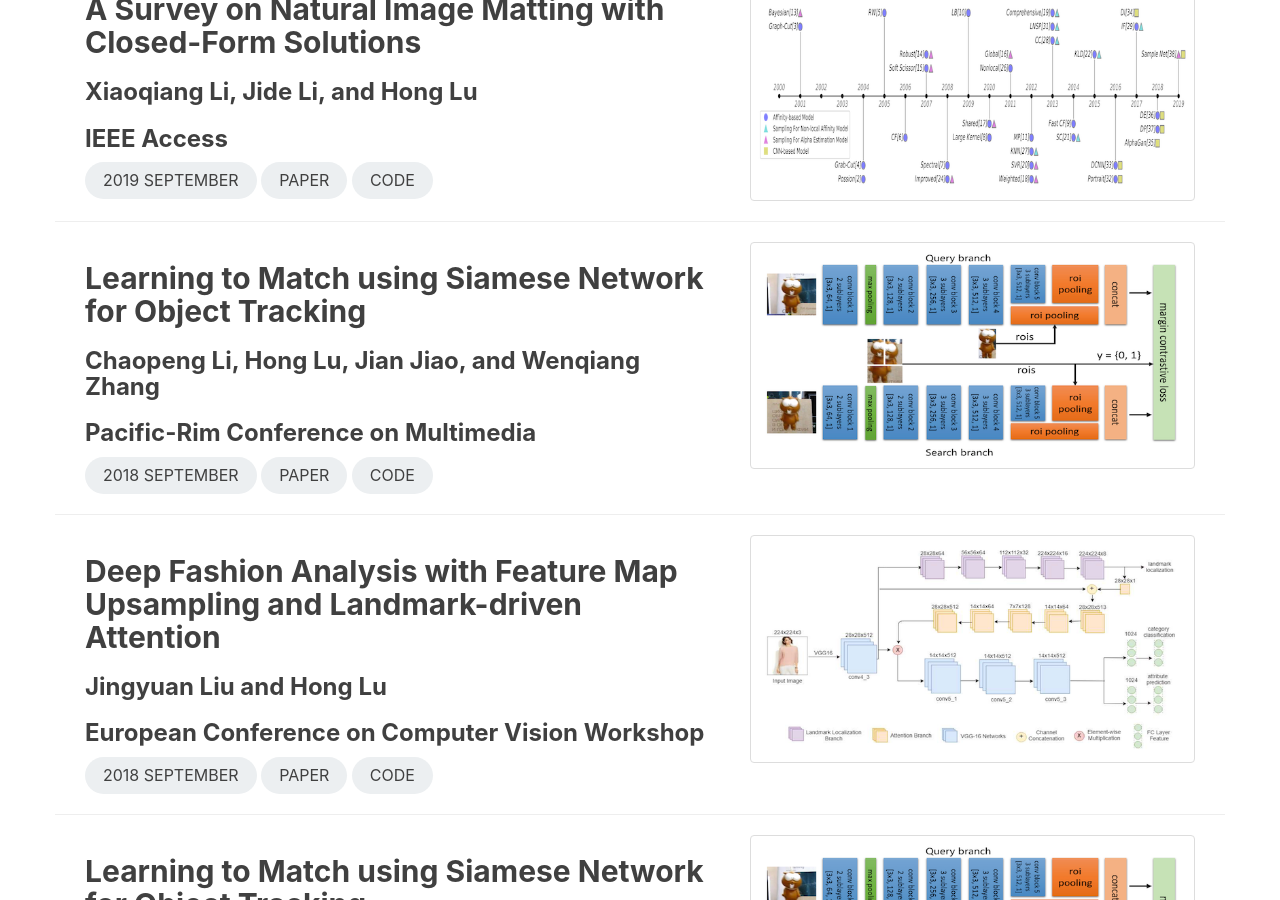
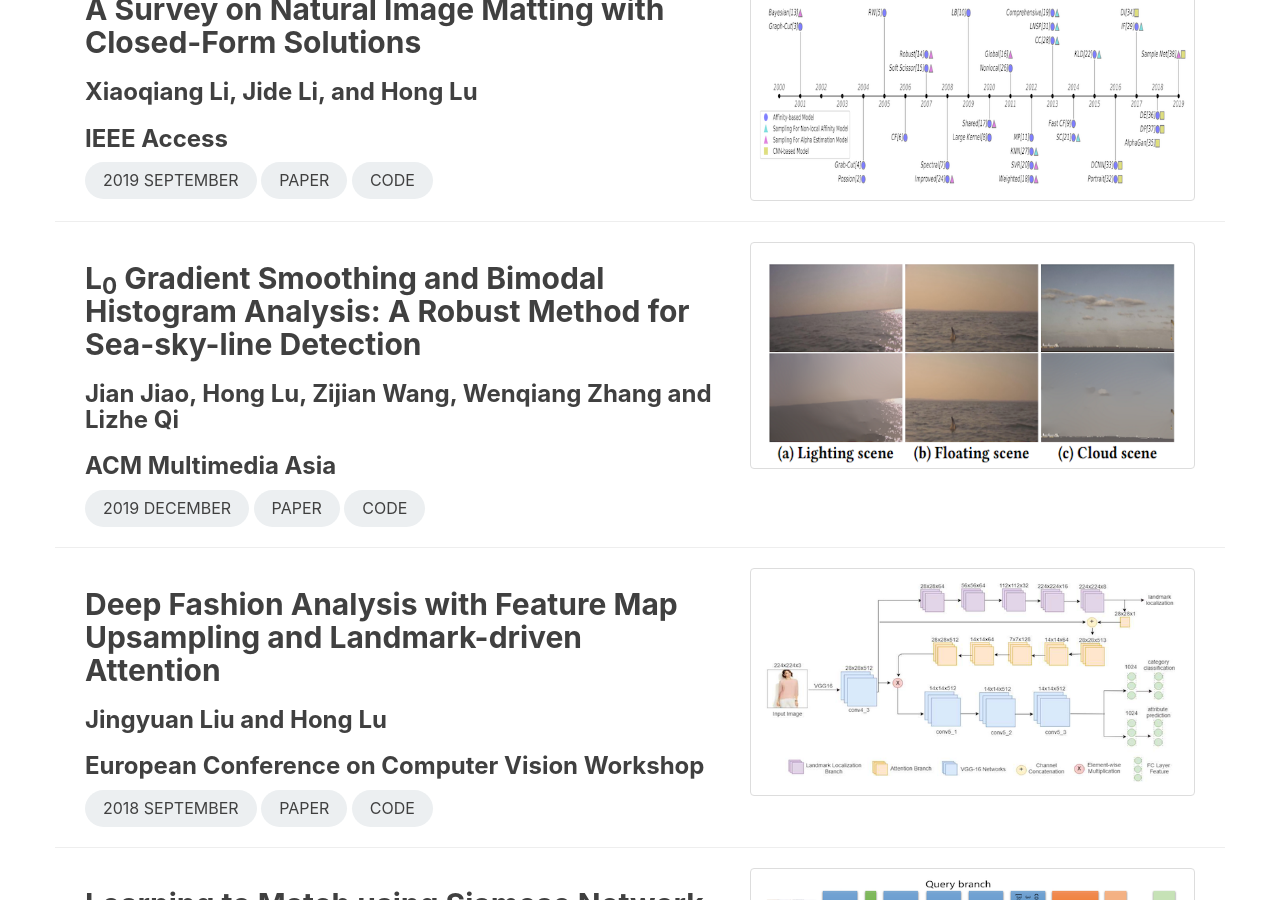
Before and after one commit to lunatics123/lunatics123.github.io, a Jekyll site: the page built from publications.html, in a window 1280 px wide and 900 px high, scrolled down 545 px. Built offline with Jekyll 4.4.1, drawn with Linux system fonts in a browser that asks for light colours; comment, search, counter and statistics services are not loaded.

Commit message:
add papers of 2019

```diff
--- a/publications.html
+++ b/publications.html
@@ -30,16 +30,17 @@ permalink: /publications.html
 <section>
     <div class="container">
         <div class="col-lg-7">
-            <h2>Learning to Match using Siamese Network for Object Tracking</h2>
-            <h3>Chaopeng Li, Hong Lu, Jian Jiao, and Wenqiang Zhang</h3>
-            <h3>Pacific-Rim Conference on Multimedia</h3>
-            <div class="post-tag round-xl">2018 September</div>
+            <h2>L<sub>0</sub> Gradient Smoothing and Bimodal Histogram Analysis: A Robust Method for Sea-sky-line
+                Detection</h2>
+            <h3>Jian Jiao, Hong Lu, Zijian Wang, Wenqiang Zhang and Lizhe Qi</h3>
+            <h3>ACM Multimedia Asia</h3>
+            <div class="post-tag round-xl">2019 December</div>
             <a class="post-tag round-xl"
-               href="https://link.springer.com/chapter/10.1007/978-3-030-00764-5_66">Paper</a>
+               href="https://dl.acm.org/doi/abs/10.1145/3338533.3366554">Paper</a>
             <a class="post-tag round-xl">Code</a>
         </div>
         <div class="col-lg-5">
-            <img class="img-thumbnail" src="/img/papers/li2018learning.png">
+            <img class="img-thumbnail" src="/img/papers/jiao2019l0.png">
         </div>
     </div>
 </section>
```
Also changed, not shown: img/papers/jiao2019l0.png (added).
